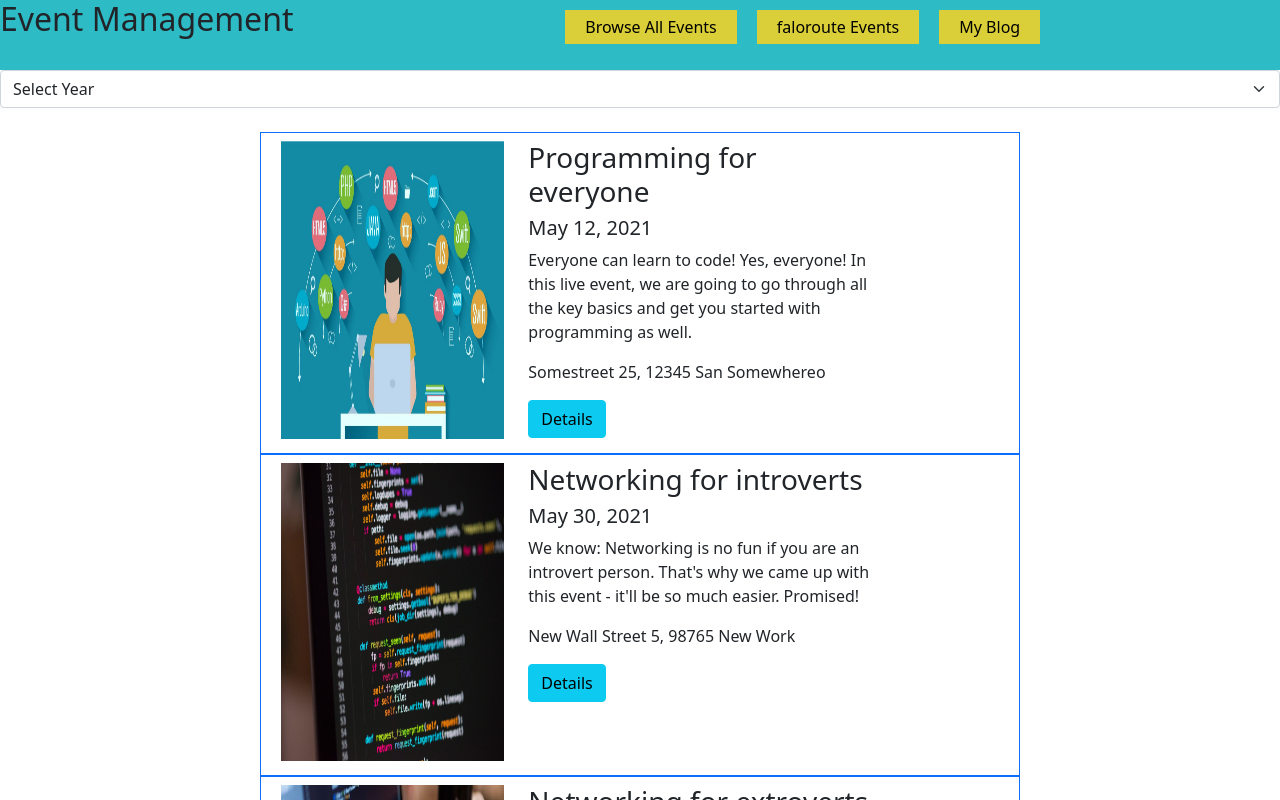
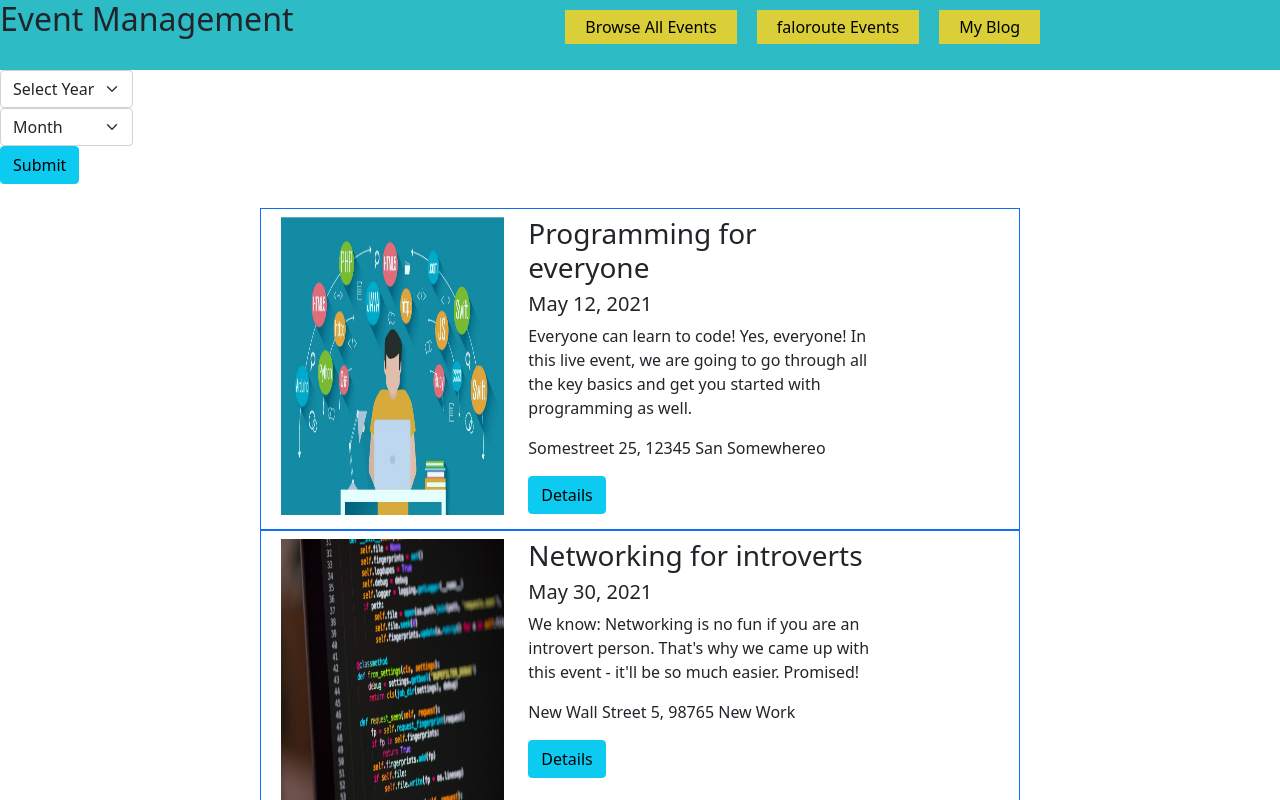
Before and after one commit to Mim-Hakkani/Next-Beginer_to_advanced2, a Next.js app: page / in a window 1280 px wide. Shown: the top 800 px of the page. Built offline with nearby package versions, Linux system fonts and the light colour scheme.

Commit message:
filter option is working

```diff
--- a/Components/Events/EventHeader.js
+++ b/Components/Events/EventHeader.js
@@ -1,11 +1,25 @@
 import Link from "next/link";
+import { useRef } from "react";
 
 
-const EventHeader = () => {
+const EventHeader = (props) => {
+    const yearref = useRef();
+    const monthref = useRef();
+
+const handlesubmit =(e)=>{
+    e.preventDefault();
+
+    const selectyear = yearref.current.value;
+    const selectmonth = monthref.current.value;
+
+   props.onSearch(selectyear,selectmonth);
+
+}
+
     return (
-        <>
 
 
+        <>
         <nav style={{display:'flex'}}>
           <h2 >Event Management</h2>
             <ul>
@@ -16,9 +30,16 @@ const EventHeader = () => {
 
         </nav>
 
-        <div>
-            <div className="year">
-            <select className="form-select" aria-label="Default select example">
+        <div className="d-inline-block ">
+            <form onSubmit={handlesubmit}>
+
+            <select
+
+             className="form-select"
+             aria-label="Default select example"
+             ref={yearref}
+
+             >
                     <option selected>Select Year</option>
                     <option value="2022">2022</option>
                     <option value="2021">2021</option>
@@ -26,9 +47,36 @@ const EventHeader = () => {
                     <option value="2019">2019</option>
             </select>
 
-            </div>
+            <select
+             className="form-select"
+             aria-label="Default select example"
+             ref={monthref}
+
+
+             >
+                    <option selected>Month</option>
+                    <option value="1">January</option>
+                    <option value="2">February</option>
+                    <option value="3">March</option>
+                    <option value="4">April</option>
+                    <option value="5">May</option>
+                    <option value="6">June</option>
+                    <option value="7">July</option>
+                    <option value="8">August</option>
+                    <option value="9">September</option>
+                    <option value="10">October</option>
+                    <option value="11">November</option>
+                    <option value="12">December</option>
+            </select>
+
+
+
+            <button className="btn btn-info">Submit</button>
+            </form>
         </div>
+
         </>
+
 
     );
 };
--- a/Components/Events/Events.js
+++ b/Components/Events/Events.js
@@ -11,7 +11,7 @@ export const  DUMMY_EVENTS = [
       description:
         'Everyone can learn to code! Yes, everyone! In this live event, we are going to go through all the key basics and get you started with programming as well.',
       location: 'Somestreet 25, 12345 San Somewhereo',
-      date: '2021-05-12',
+      date: '2021-5-12',
       image: 'images/coding-3.jpeg',
       isFeatured: false,
     },
@@ -21,7 +21,7 @@ export const  DUMMY_EVENTS = [
       description:
         "We know: Networking is no fun if you are an introvert person. That's why we came up with this event - it'll be so much easier. Promised!",
       location: 'New Wall Street 5, 98765 New Work',
-      date: '2021-05-30',
+      date: '2021-5-30',
       image: 'images/coding2.jpg',
       isFeatured: true,
     },
@@ -31,7 +31,7 @@ export const  DUMMY_EVENTS = [
       description:
         'You probably need no help with networking in general. But focusing your energy correctly - that is something where most people can improve.',
       location: 'My Street 12, 10115 Broke City',
-      date: '2022-04-10',
+      date: '2022-4-10',
       image: 'images/coding3.jpg',
       isFeatured: true,
     },
--- a/pages/index.js
+++ b/pages/index.js
@@ -1,9 +1,18 @@
 import Head from 'next/head'
+import { useRouter } from 'next/router'
 import EventHeader from '../Components/Events/EventHeader'
 import Events from '../Components/Events/Events'
 
 
 export default function Home() {
+
+  const router = useRouter();
+
+const handlesearch =(year,month)=>{
+  const filterpath = `events/${year}/${month}`
+   router.push(filterpath)
+}
+
   return (
     <div >
       <Head>
@@ -13,7 +22,7 @@ export default function Home() {
 
       </Head>
 
-      <EventHeader />
+      <EventHeader onSearch={handlesearch} />
       <Events />
 
 
```
Also changed, not shown: pages/events/[...slug].js (+56 -2 lines).
